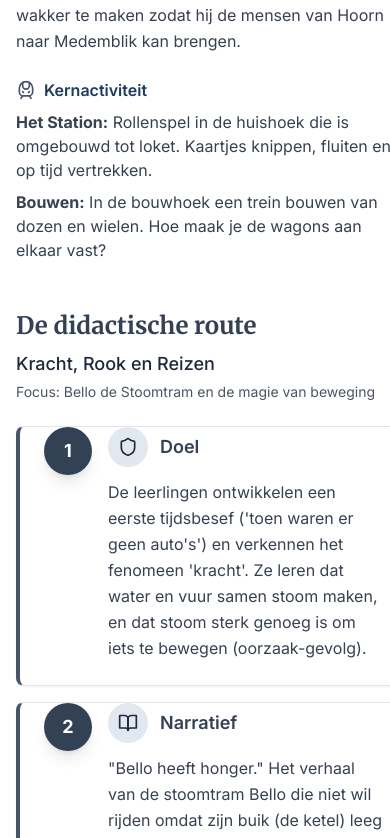
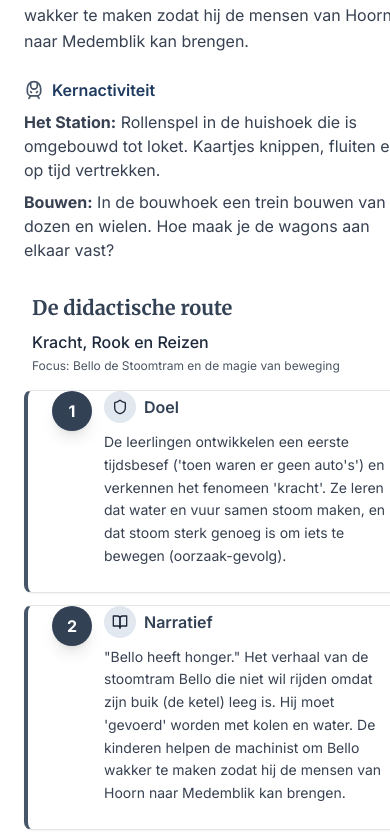
Before and after one commit to jessekarell-bit/westfriese-wereld, a Next.js app: page /themas/burgers-stoommachines in a window 390 px wide. Shown: the part 917-1755 px from the top of the page. Built offline with nearby package versions, Linux system fonts and the light colour scheme.

Commit message:
responsive mobile

```diff
--- a/app/themas/burgers-stoommachines/page.tsx
+++ b/app/themas/burgers-stoommachines/page.tsx
@@ -439,24 +439,24 @@ export default function BurgersEnStoommachinesPage() {
           {/* Main Content with Sidebar - 70/30 split */}
           <div className="grid lg:grid-cols-10 gap-6 lg:gap-8">
             {/* Main Content - 70% */}
-            <div className="lg:col-span-7">
+            <div className="lg:col-span-7 px-2 sm:px-0">
               {/* Tabs System */}
               <CustomTabs tabs={tabs} defaultTab="onderbouw" />
 
               {/* 5-Fasen Verticale Lijst */}
-              <div className="mt-12">
-                <div className="mb-6">
-                  <h3 className="font-serif text-2xl font-bold text-slate-700 mb-2">
+              <div className="mt-8 sm:mt-12">
+                <div className="mb-4 sm:mb-6 px-2 sm:px-0">
+                  <h3 className="font-serif text-xl sm:text-2xl font-bold text-slate-700 mb-2">
                     De didactische route
                   </h3>
-                  <p className="text-lg font-medium text-slate-800 mb-1">
+                  <p className="text-base sm:text-lg font-medium text-slate-800 mb-1">
                     {activeRoute.titel}
                   </p>
-                  <p className="text-sm text-gray-600">
+                  <p className="text-xs sm:text-sm text-gray-600">
                     Focus: {activeRoute.focus}
                   </p>
                 </div>
-                <div className="space-y-4">
+                <div className="space-y-3 sm:space-y-4">
                   {activeRoute.fasen.map((item, index) => {
                     const Icon = item.icon
                     return (
@@ -464,22 +464,22 @@ export default function BurgersEnStoommachinesPage() {
                         key={index}
                         className="border-l-4 border-l-slate-600"
                       >
-                        <CardContent className="p-6 sm:p-8">
-                          <div className="flex items-start gap-4">
+                        <CardContent className="p-5 sm:p-6 lg:p-8">
+                          <div className="flex items-start gap-3 sm:gap-4">
                             {/* Phase number badge */}
-                            <div className="flex-shrink-0 w-12 h-12 rounded-full bg-slate-700 text-white flex items-center justify-center text-lg font-bold shadow-lg">
+                            <div className="flex-shrink-0 w-10 h-10 sm:w-12 sm:h-12 rounded-full bg-slate-700 text-white flex items-center justify-center text-base sm:text-lg font-bold shadow-lg">
                               {index + 1}
                             </div>
-                            <div className="flex-1">
-                              <div className="flex items-center gap-3 mb-3">
-                                <div className="w-10 h-10 rounded-full bg-slate-200 text-slate-800 flex items-center justify-center">
-                                  <Icon className="h-5 w-5" />
+                            <div className="flex-1 min-w-0">
+                              <div className="flex items-center gap-2 sm:gap-3 mb-2 sm:mb-3 flex-wrap">
+                                <div className="w-8 h-8 sm:w-10 sm:h-10 rounded-full bg-slate-200 text-slate-800 flex items-center justify-center flex-shrink-0">
+                                  <Icon className="h-4 w-4 sm:h-5 sm:w-5" />
                                 </div>
-                                <h4 className="font-semibold text-slate-700 text-lg">
+                                <h4 className="font-semibold text-slate-700 text-base sm:text-lg">
                                   {item.fase}
                                 </h4>
                               </div>
-                              <p className="text-gray-700 leading-relaxed">
+                              <p className="text-sm sm:text-base text-gray-700 leading-relaxed">
                                 {item.beschrijving}
                               </p>
                             </div>
--- a/app/themas/de-polder/page.tsx
+++ b/app/themas/de-polder/page.tsx
@@ -443,13 +443,13 @@ export default function LandEnPolderPage() {
           {/* Main Content with Sidebar - 70/30 split */}
           <div className="grid lg:grid-cols-10 gap-6 lg:gap-8">
             {/* Main Content - 70% */}
-            <div className="lg:col-span-7">
+            <div className="lg:col-span-7 px-2 sm:px-0">
               {/* Tabs System */}
               <CustomTabs tabs={tabs} defaultTab="onderbouw" />
 
               {/* 5-Fasen Verticale Lijst */}
               <div className="mt-8 sm:mt-12">
-                <div className="mb-4 sm:mb-6">
+                <div className="mb-4 sm:mb-6 px-2 sm:px-0">
                   <h3 className="font-serif text-xl sm:text-2xl font-bold text-green-700 mb-2">
                     De didactische route
                   </h3>
@@ -468,7 +468,7 @@ export default function LandEnPolderPage() {
                         key={index}
                         className="border-l-4 border-l-green-600"
                       >
-                        <CardContent className="p-4 sm:p-6 lg:p-8">
+                        <CardContent className="p-5 sm:p-6 lg:p-8">
                           <div className="flex items-start gap-3 sm:gap-4">
                             {/* Phase number badge */}
                             <div className="flex-shrink-0 w-10 h-10 sm:w-12 sm:h-12 rounded-full bg-green-600 text-white flex items-center justify-center text-base sm:text-lg font-bold shadow-lg">
--- a/app/themas/grieken-romeinen/page.tsx
+++ b/app/themas/grieken-romeinen/page.tsx
@@ -440,13 +440,13 @@ export default function GriekenRomeinenPage() {
           {/* Main Content with Sidebar - 70/30 split */}
           <div className="grid lg:grid-cols-10 gap-6 lg:gap-8">
             {/* Main Content - 70% */}
-            <div className="lg:col-span-7">
+            <div className="lg:col-span-7 px-2 sm:px-0">
               {/* Tabs System */}
               <CustomTabs tabs={tabs} defaultTab="onderbouw" />
 
               {/* 5-Fasen Verticale Lijst */}
               <div className="mt-8 sm:mt-12">
-                <div className="mb-4 sm:mb-6">
+                <div className="mb-4 sm:mb-6 px-2 sm:px-0">
                   <h3 className="font-serif text-xl sm:text-2xl font-bold text-stone-700 mb-2">
                     De didactische route
                   </h3>
@@ -465,7 +465,7 @@ export default function GriekenRomeinenPage() {
                         key={index}
                         className="border-l-4 border-l-stone-600"
                       >
-                        <CardContent className="p-4 sm:p-6 lg:p-8">
+                        <CardContent className="p-5 sm:p-6 lg:p-8">
                           <div className="flex items-start gap-3 sm:gap-4">
                             {/* Phase number badge */}
                             <div className="flex-shrink-0 w-10 h-10 sm:w-12 sm:h-12 rounded-full bg-stone-600 text-white flex items-center justify-center text-base sm:text-lg font-bold shadow-lg">
--- a/app/themas/handel-en-gouden-eeuw/page.tsx
+++ b/app/themas/handel-en-gouden-eeuw/page.tsx
@@ -276,13 +276,13 @@ export default function HandelEnGoudenEeuwPage() {
           {/* Main Content with Sidebar - 70/30 split */}
           <div className="grid lg:grid-cols-10 gap-6 lg:gap-8">
             {/* Main Content - 70% */}
-            <div className="lg:col-span-7">
+            <div className="lg:col-span-7 px-2 sm:px-0">
               {/* Tabs System */}
               <Tabs tabs={tabs} defaultTab="onderbouw" />
 
               {/* 5-Fasen Verticale Lijst */}
               <div className="mt-8 sm:mt-12">
-                <div className="mb-4 sm:mb-6">
+                <div className="mb-4 sm:mb-6 px-2 sm:px-0">
                   <h3 className="font-serif text-xl sm:text-2xl font-bold text-amber-700 mb-2">
                     De didactische route
                   </h3>
@@ -295,7 +295,7 @@ export default function HandelEnGoudenEeuwPage() {
                         key={index}
                         className="border-l-4 border-l-amber-600"
                       >
-                        <CardContent className="p-4 sm:p-6 lg:p-8">
+                        <CardContent className="p-5 sm:p-6 lg:p-8">
                           <div className="flex items-start gap-3 sm:gap-4">
                             {/* Phase number badge */}
                             <div className="flex-shrink-0 w-10 h-10 sm:w-12 sm:h-12 rounded-full bg-amber-600 text-white flex items-center justify-center text-base sm:text-lg font-bold shadow-lg">
--- a/app/themas/kasteel-radboud/page.tsx
+++ b/app/themas/kasteel-radboud/page.tsx
@@ -439,13 +439,13 @@ export default function KasteelRadboudPage() {
           {/* Main Content with Sidebar - 70/30 split */}
           <div className="grid lg:grid-cols-10 gap-6 lg:gap-8">
             {/* Main Content - 70% */}
-            <div className="lg:col-span-7">
+            <div className="lg:col-span-7 px-2 sm:px-0">
               {/* Tabs System */}
               <CustomTabs tabs={tabs} defaultTab="onderbouw" />
 
               {/* 5-Fasen Verticale Lijst */}
               <div className="mt-8 sm:mt-12">
-                <div className="mb-4 sm:mb-6">
+                <div className="mb-4 sm:mb-6 px-2 sm:px-0">
                   <h3 className="font-serif text-xl sm:text-2xl font-bold text-rose-800 mb-2">
                     De didactische route
                   </h3>
@@ -464,7 +464,7 @@ export default function KasteelRadboudPage() {
                         key={index}
                         className="border-l-4 border-l-rose-600"
                       >
-                        <CardContent className="p-4 sm:p-6 lg:p-8">
+                        <CardContent className="p-5 sm:p-6 lg:p-8">
                           <div className="flex items-start gap-3 sm:gap-4">
                             {/* Phase number badge */}
                             <div className="flex-shrink-0 w-10 h-10 sm:w-12 sm:h-12 rounded-full bg-rose-600 text-white flex items-center justify-center text-base sm:text-lg font-bold shadow-lg">
--- a/app/themas/voedsel-en-groei/page.tsx
+++ b/app/themas/voedsel-en-groei/page.tsx
@@ -437,20 +437,20 @@ export default function VoedselEnGroeiPage() {
           {/* Main Content with Sidebar - 70/30 split */}
           <div className="grid lg:grid-cols-10 gap-6 lg:gap-8">
             {/* Main Content - 70% */}
-            <div className="lg:col-span-7">
+            <div className="lg:col-span-7 px-2 sm:px-0">
               {/* Tabs System */}
               <CustomTabs tabs={tabs} defaultTab="onderbouw" />
 
               {/* 5-Fasen Tijdlijn */}
-              <div className="mt-12">
-                <div className="mb-6">
-                  <h3 className="font-serif text-2xl font-bold text-lime-700 mb-2">
+              <div className="mt-8 sm:mt-12">
+                <div className="mb-4 sm:mb-6 px-2 sm:px-0">
+                  <h3 className="font-serif text-xl sm:text-2xl font-bold text-lime-700 mb-2">
                     De didactische route
                   </h3>
-                  <p className="text-lg font-medium text-lime-800 mb-1">
+                  <p className="text-base sm:text-lg font-medium text-lime-800 mb-1">
                     {activeRoute.titel}
                   </p>
-                  <p className="text-sm text-gray-600">
+                  <p className="text-xs sm:text-sm text-gray-600">
                     Focus: {activeRoute.focus}
                   </p>
                 </div>
@@ -458,7 +458,7 @@ export default function VoedselEnGroeiPage() {
                   {/* Connector line for staircase effect - alleen op desktop */}
                   <div className="absolute left-4 top-0 bottom-0 w-0.5 bg-lime-300/50 hidden md:block"></div>
 
-                  <div className="space-y-4">
+                  <div className="space-y-3 sm:space-y-4">
                     {activeRoute.fasen.map((item, index) => {
                       const Icon = item.icon
                       // Trapsgewijze positie: fase 1 beneden, fase 5 boven
@@ -475,7 +475,7 @@ export default function VoedselEnGroeiPage() {
                             marginTop: index === 0 ? '0' : `-${mobileOffset}rem`,
                           }}
                         >
-                          <CardContent className="p-6 sm:p-8 pt-10 flex flex-col items-center justify-center">
+                          <CardContent className="p-5 sm:p-6 lg:p-8 pt-10 flex flex-col items-center justify-center">
                             {/* Phase number badge */}
                             <div className="absolute -left-3 top-6 w-8 h-8 rounded-full bg-lime-600 text-white flex items-center justify-center text-sm font-bold shadow-lg border-2 border-white z-10">
                               {index + 1}
@@ -483,7 +483,7 @@ export default function VoedselEnGroeiPage() {
                             <div className="flex-shrink-0 w-16 h-16 rounded-full bg-lime-600 text-white flex items-center justify-center mb-6 shadow-lg">
                               <Icon className="h-8 w-8" />
                             </div>
-                            <div className="flex-1 w-full text-center px-2 sm:px-4 max-w-2xl mx-auto">
+                            <div className="flex-1 w-full text-center px-3 sm:px-4 max-w-2xl mx-auto">
                               <h4 className="font-semibold text-lime-700 mb-3 text-base sm:text-lg">
                                 {item.fase}
                               </h4>
--- a/app/themas/westfriese-omringdijk/page.tsx
+++ b/app/themas/westfriese-omringdijk/page.tsx
@@ -441,13 +441,13 @@ export default function WaterWorldPage() {
           {/* Main Content with Sidebar - 70/30 split */}
           <div className="grid lg:grid-cols-10 gap-6 lg:gap-8">
             {/* Main Content - 70% */}
-            <div className="lg:col-span-7">
+            <div className="lg:col-span-7 px-2 sm:px-0">
               {/* Tabs System */}
               <CustomTabs tabs={tabs} defaultTab="onderbouw" />
 
               {/* 5-Fasen Verticale Lijst */}
               <div className="mt-8 sm:mt-12">
-                <div className="mb-4 sm:mb-6">
+                <div className="mb-4 sm:mb-6 px-2 sm:px-0">
                   <h3 className="font-serif text-xl sm:text-2xl font-bold text-cyan-700 mb-2">
                     De didactische route
                   </h3>
@@ -466,7 +466,7 @@ export default function WaterWorldPage() {
                         key={index}
                         className="border-l-4 border-l-cyan-600"
                       >
-                        <CardContent className="p-4 sm:p-6 lg:p-8">
+                        <CardContent className="p-5 sm:p-6 lg:p-8">
                           <div className="flex items-start gap-3 sm:gap-4">
                             {/* Phase number badge */}
                             <div className="flex-shrink-0 w-10 h-10 sm:w-12 sm:h-12 rounded-full bg-cyan-600 text-white flex items-center justify-center text-base sm:text-lg font-bold shadow-lg">
--- a/app/themas/zuiderzee-naar-ijsselmeer/page.tsx
+++ b/app/themas/zuiderzee-naar-ijsselmeer/page.tsx
@@ -439,24 +439,24 @@ export default function ZuiderzeePage() {
           {/* Main Content with Sidebar - 70/30 split */}
           <div className="grid lg:grid-cols-10 gap-6 lg:gap-8">
             {/* Main Content - 70% */}
-            <div className="lg:col-span-7">
+            <div className="lg:col-span-7 px-2 sm:px-0">
               {/* Tabs System */}
               <CustomTabs tabs={tabs} defaultTab="onderbouw" />
 
               {/* 5-Fasen Verticale Lijst */}
-              <div className="mt-12">
-                <div className="mb-6">
-                  <h3 className="font-serif text-2xl font-bold text-cyan-700 mb-2">
+              <div className="mt-8 sm:mt-12">
+                <div className="mb-4 sm:mb-6 px-2 sm:px-0">
+                  <h3 className="font-serif text-xl sm:text-2xl font-bold text-cyan-700 mb-2">
                     De didactische route
                   </h3>
-                  <p className="text-lg font-medium text-cyan-800 mb-1">
+                  <p className="text-base sm:text-lg font-medium text-cyan-800 mb-1">
                     {activeRoute.titel}
                   </p>
-                  <p className="text-sm text-gray-600">
+                  <p className="text-xs sm:text-sm text-gray-600">
                     Focus: {activeRoute.focus}
                   </p>
                 </div>
-                <div className="space-y-4">
+                <div className="space-y-3 sm:space-y-4">
                   {activeRoute.fasen.map((item, index) => {
                     const Icon = item.icon
                     return (
@@ -464,22 +464,22 @@ export default function ZuiderzeePage() {
                         key={index}
                         className="border-l-4 border-l-cyan-600"
                       >
-                        <CardContent className="p-6 sm:p-8">
-                          <div className="flex items-start gap-4">
+                        <CardContent className="p-5 sm:p-6 lg:p-8">
+                          <div className="flex items-start gap-3 sm:gap-4">
                             {/* Phase number badge */}
-                            <div className="flex-shrink-0 w-12 h-12 rounded-full bg-cyan-600 text-white flex items-center justify-center text-lg font-bold shadow-lg">
+                            <div className="flex-shrink-0 w-10 h-10 sm:w-12 sm:h-12 rounded-full bg-cyan-600 text-white flex items-center justify-center text-base sm:text-lg font-bold shadow-lg">
                               {index + 1}
                             </div>
-                            <div className="flex-1">
-                              <div className="flex items-center gap-3 mb-3">
-                                <div className="w-10 h-10 rounded-full bg-cyan-100 text-cyan-700 flex items-center justify-center">
-                                  <Icon className="h-5 w-5" />
+                            <div className="flex-1 min-w-0">
+                              <div className="flex items-center gap-2 sm:gap-3 mb-2 sm:mb-3 flex-wrap">
+                                <div className="w-8 h-8 sm:w-10 sm:h-10 rounded-full bg-cyan-100 text-cyan-700 flex items-center justify-center flex-shrink-0">
+                                  <Icon className="h-4 w-4 sm:h-5 sm:w-5" />
                                 </div>
-                                <h4 className="font-semibold text-cyan-700 text-lg">
+                                <h4 className="font-semibold text-cyan-700 text-base sm:text-lg">
                                   {item.fase}
                                 </h4>
                               </div>
-                              <p className="text-gray-700 leading-relaxed">
+                              <p className="text-sm sm:text-base text-gray-700 leading-relaxed">
                                 {item.beschrijving}
                               </p>
                             </div>
```
